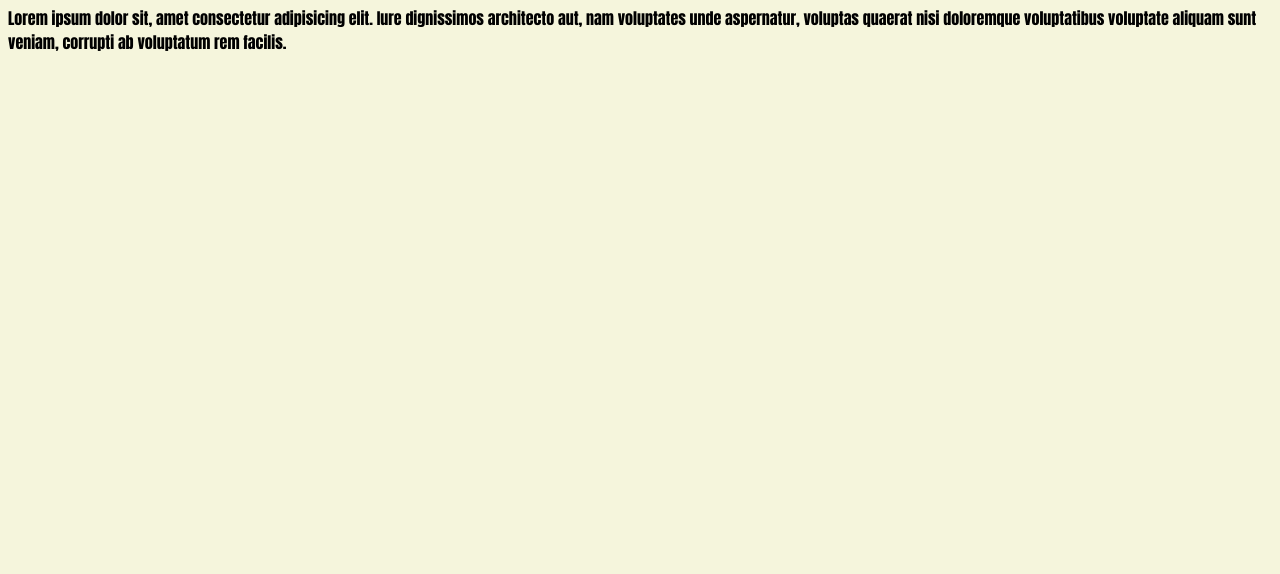
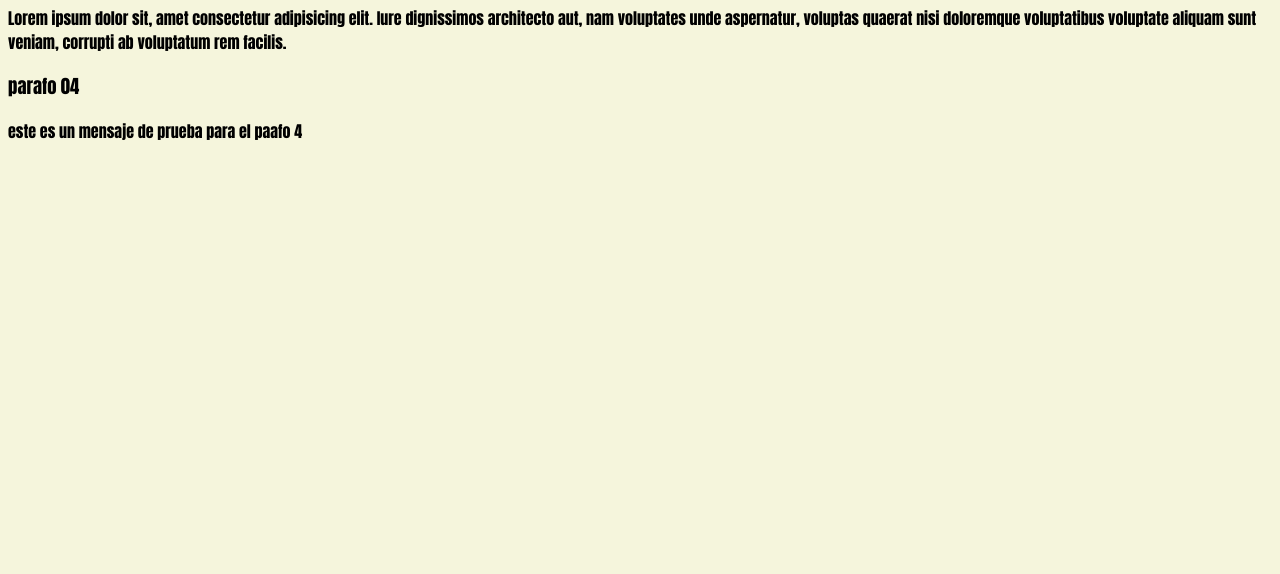
Before and after one commit to Dieg500/PaginaPrueba, a plain HTML site: page index.html in a window 1280 px wide. Shown: the part 226-800 px from the top of the page. Drawn offline with Linux system fonts and the light colour scheme.

Commit message:
Update index.html

```diff
--- a/index.html
+++ b/index.html
@@ -14,6 +14,8 @@
     <p>Lorem ipsum dolor sit, amet consectetur adipisicing elit. Iure dignissimos architecto aut, nam voluptates unde aspernatur, voluptas quaerat nisi doloremque voluptatibus voluptate aliquam sunt veniam, corrupti ab voluptatum rem facilis.
 
     </p>
+    <h3>parafo 04</h3>
+    <p>este es un mensaje de prueba para el paafo 4</p>
 
 </body>
 </html>
```
